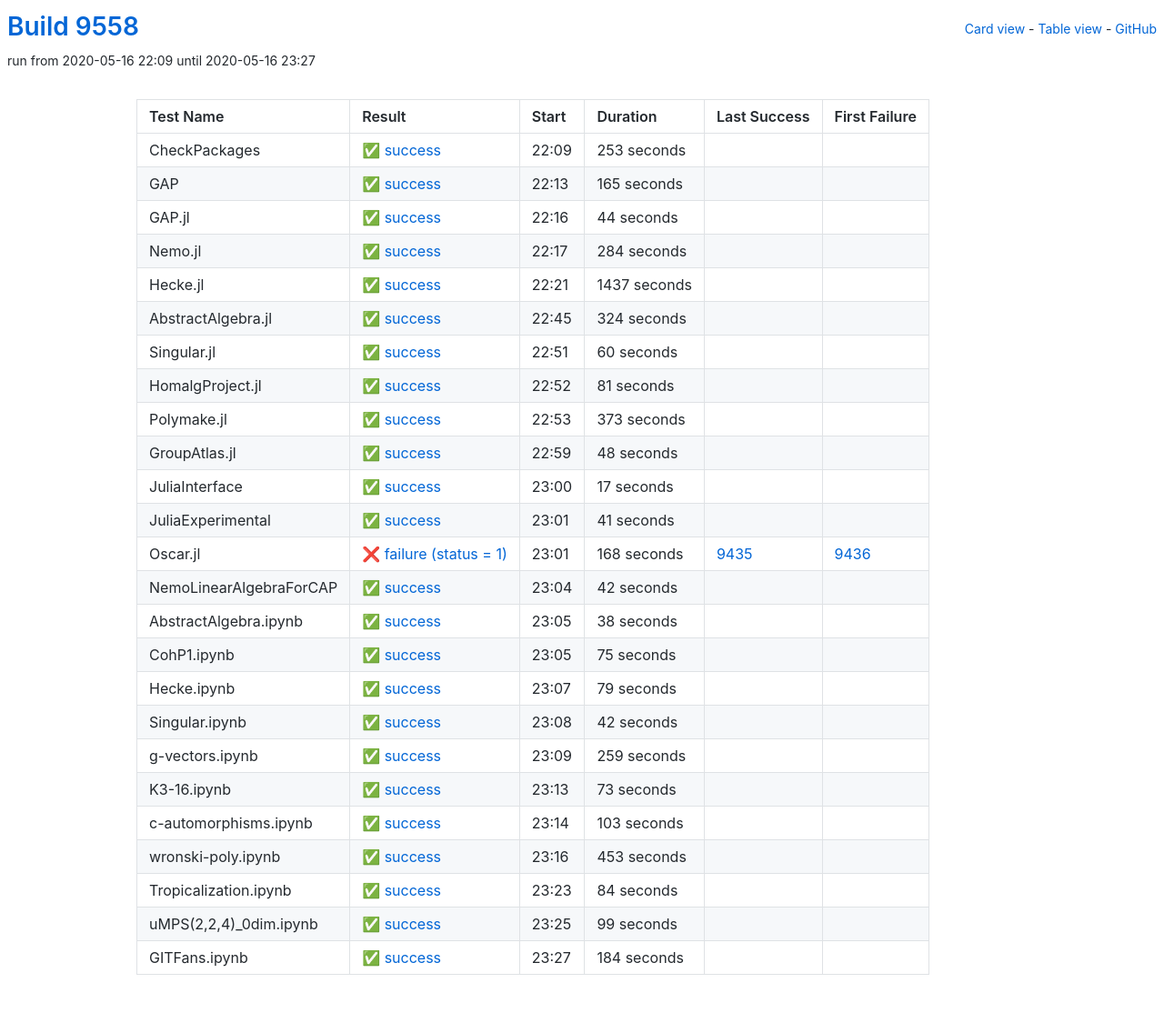
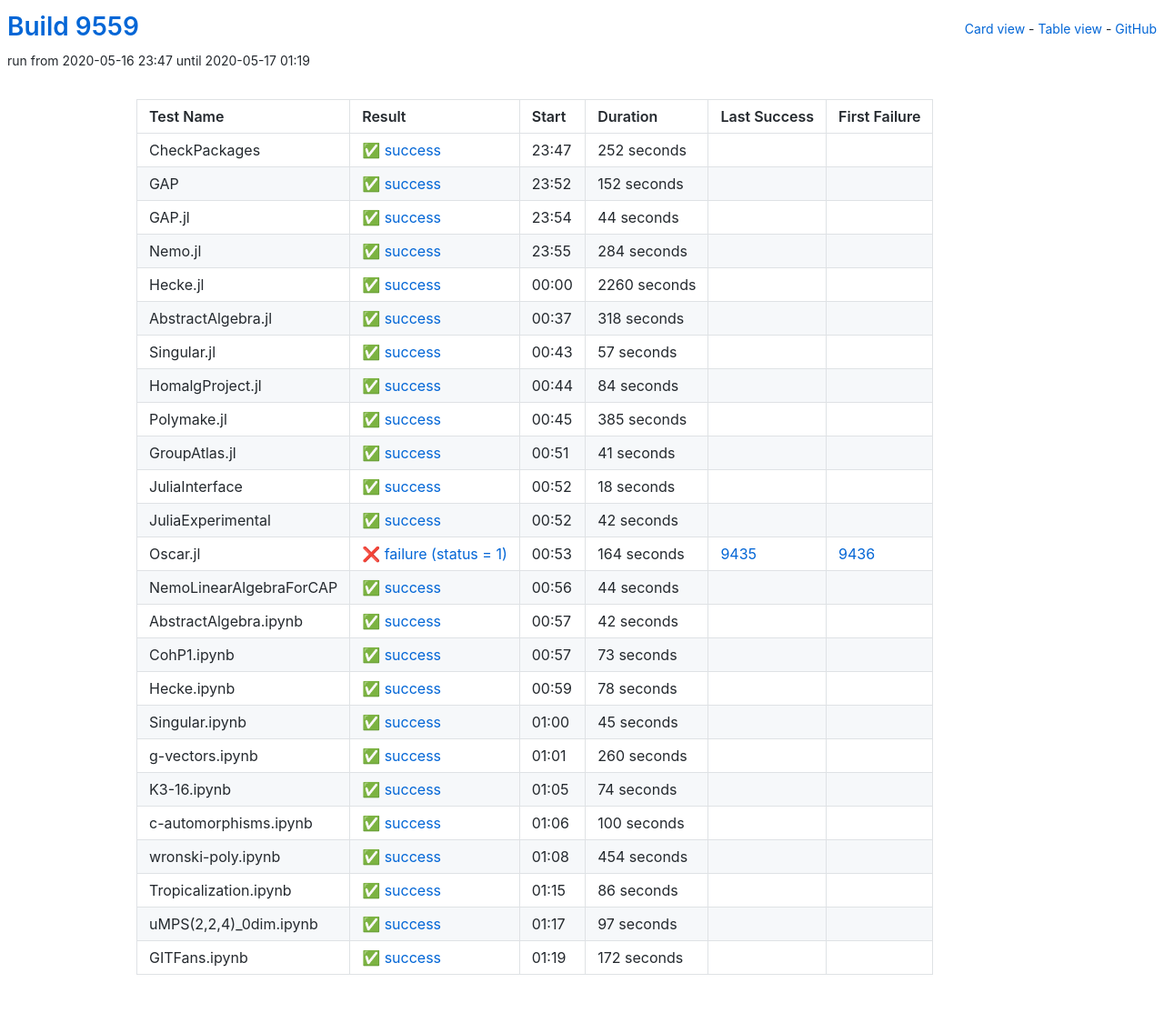
Before and after one commit to oscar-system/oscar-ci-status, a Jekyll site: the page built from table.html, in a window 1280 px wide. Shown: the whole page at 91% size. Built offline with Jekyll 4.4.1, drawn with Linux system fonts in a browser that asks for light colours.

Commit message:
Build 9559

```diff
--- a/_data/ci.yml
+++ b/_data/ci.yml
@@ -1,29 +1,29 @@
-build: 9558
-build_url: https://oscarci.mathematik.uni-kl.de/job/oscar/9558/
+build: 9559
+build_url: https://oscarci.mathematik.uni-kl.de/job/oscar/9559/
 job: oscar
 tests:
-- duration: 253
+- duration: 252
   exitcode: 0
   first_failure: false
   first_failure_url: null
   id: checkpackages
   last_success: false
   last_success_url: null
-  log: https://oscarci.mathematik.uni-kl.de/job/oscar/9558/artifact/logs/build-9558/CheckPackages.log
+  log: https://oscarci.mathematik.uni-kl.de/job/oscar/9559/artifact/logs/build-9559/CheckPackages.log
   name: CheckPackages
-  start: 2020-05-16 22:09
+  start: 2020-05-16 23:47
   status: success
   success: true
-- duration: 165
+- duration: 152
   exitcode: 0
   first_failure: false
   first_failure_url: null
   id: gap
   last_success: false
   last_success_url: null
-  log: https://oscarci.mathematik.uni-kl.de/job/oscar/9558/artifact/logs/build-9558/GAP.log
+  log: https://oscarci.mathematik.uni-kl.de/job/oscar/9559/artifact/logs/build-9559/GAP.log
   name: GAP
-  start: 2020-05-16 22:13
+  start: 2020-05-16 23:52
   status: success
   success: true
 - duration: 44
@@ -33,9 +33,9 @@ tests:
   id: gap-jl
   last_success: false
   last_success_url: null
-  log: https://oscarci.mathematik.uni-kl.de/job/oscar/9558/artifact/logs/build-9558/GAP.jl.log
+  log: https://oscarci.mathematik.uni-kl.de/job/oscar/9559/artifact/logs/build-9559/GAP.jl.log
   name: GAP.jl
-  start: 2020-05-16 22:16
+  start: 2020-05-16 23:54
   status: success
   success: true
 - duration: 284
@@ -45,260 +45,260 @@ tests:
   id: nemo-jl
   last_success: false
   last_success_url: null
-  log: https://oscarci.mathematik.uni-kl.de/job/oscar/9558/artifact/logs/build-9558/Nemo.jl.log
+  log: https://oscarci.mathematik.uni-kl.de/job/oscar/9559/artifact/logs/build-9559/Nemo.jl.log
   name: Nemo.jl
-  start: 2020-05-16 22:17
+  start: 2020-05-16 23:55
   status: success
   success: true
-- duration: 1437
+- duration: 2260
   exitcode: 0
   first_failure: false
   first_failure_url: null
   id: hecke-jl
   last_success: false
   last_success_url: null
-  log: https://oscarci.mathematik.uni-kl.de/job/oscar/9558/artifact/logs/build-9558/Hecke.jl.log
+  log: https://oscarci.mathematik.uni-kl.de/job/oscar/9559/artifact/logs/build-9559/Hecke.jl.log
   name: Hecke.jl
-  start: 2020-05-16 22:21
+  start: 2020-05-17 00:00
   status: success
   success: true
-- duration: 324
+- duration: 318
   exitcode: 0
   first_failure: false
   first_failure_url: null
   id: abstractalgebra-jl
   last_success: false
   last_success_url: null
-  log: https://oscarci.mathematik.uni-kl.de/job/oscar/9558/artifact/logs/build-9558/AbstractAlgebra.jl.log
+  log: https://oscarci.mathematik.uni-kl.de/job/oscar/9559/artifact/logs/build-9559/AbstractAlgebra.jl.log
   name: AbstractAlgebra.jl
-  start: 2020-05-16 22:45
+  start: 2020-05-17 00:37
   status: success
   success: true
-- duration: 60
+- duration: 57
   exitcode: 0
   first_failure: false
   first_failure_url: null
   id: singular-jl
   last_success: false
   last_success_url: null
-  log: https://oscarci.mathematik.uni-kl.de/job/oscar/9558/artifact/logs/build-9558/Singular.jl.log
+  log: https://oscarci.mathematik.uni-kl.de/job/oscar/9559/artifact/logs/build-9559/Singular.jl.log
   name: Singular.jl
-  start: 2020-05-16 22:51
+  start: 2020-05-17 00:43
   status: success
   success: true
-- duration: 81
+- duration: 84
   exitcode: 0
   first_failure: false
   first_failure_url: null
   id: homalgproject-jl
   last_success: false
   last_success_url: null
-  log: https://oscarci.mathematik.uni-kl.de/job/oscar/9558/artifact/logs/build-9558/HomalgProject.jl.log
+  log: https://oscarci.mathematik.uni-kl.de/job/oscar/9559/artifact/logs/build-9559/HomalgProject.jl.log
   name: HomalgProject.jl
-  start: 2020-05-16 22:52
+  start: 2020-05-17 00:44
   status: success
   success: true
-- duration: 373
+- duration: 385
   exitcode: 0
   first_failure: false
   first_failure_url: null
   id: polymake-jl
   last_success: false
   last_success_url: null
-  log: https://oscarci.mathematik.uni-kl.de/job/oscar/9558/artifact/logs/build-9558/Polymake.jl.log
+  log: https://oscarci.mathematik.uni-kl.de/job/oscar/9559/artifact/logs/build-9559/Polymake.jl.log
   name: Polymake.jl
-  start: 2020-05-16 22:53
+  start: 2020-05-17 00:45
   status: success
   success: true
-- duration: 48
+- duration: 41
   exitcode: 0
   first_failure: false
   first_failure_url: null
   id: groupatlas-jl
   last_success: false
   last_success_url: null
-  log: https://oscarci.mathematik.uni-kl.de/job/oscar/9558/artifact/logs/build-9558/GroupAtlas.jl.log
+  log: https://oscarci.mathematik.uni-kl.de/job/oscar/9559/artifact/logs/build-9559/GroupAtlas.jl.log
   name: GroupAtlas.jl
-  start: 2020-05-16 22:59
+  start: 2020-05-17 00:51
   status: success
   success: true
-- duration: 17
+- duration: 18
   exitcode: 0
   first_failure: false
   first_failure_url: null
   id: juliainterface
   last_success: false
   last_success_url: null
-  log: https://oscarci.mathematik.uni-kl.de/job/oscar/9558/artifact/logs/build-9558/JuliaInterface.log
+  log: https://oscarci.mathematik.uni-kl.de/job/oscar/9559/artifact/logs/build-9559/JuliaInterface.log
   name: JuliaInterface
-  start: 2020-05-16 23:00
+  start: 2020-05-17 00:52
   status: success
   success: true
-- duration: 41
+- duration: 42
   exitcode: 0
   first_failure: false
   first_failure_url: null
   id: juliaexperimental
   last_success: false
   last_success_url: null
-  log: https://oscarci.mathematik.uni-kl.de/job/oscar/9558/artifact/logs/build-9558/JuliaExperimental.log
+  log: https://oscarci.mathematik.uni-kl.de/job/oscar/9559/artifact/logs/build-9559/JuliaExperimental.log
   name: JuliaExperimental
-  start: 2020-05-16 23:01
+  start: 2020-05-17 00:52
   status: success
   success: true
-- duration: 168
+- duration: 164
   exitcode: 1
   first_failure: 9436
   first_failure_url: https://oscarci.mathematik.uni-kl.de/job/oscar/9436/
   id: oscar-jl
   last_success: 9435
   last_success_url: https://oscarci.mathematik.uni-kl.de/job/oscar/9435/
-  log: https://oscarci.mathematik.uni-kl.de/job/oscar/9558/artifact/logs/build-9558/Oscar.jl.log
+  log: https://oscarci.mathematik.uni-kl.de/job/oscar/9559/artifact/logs/build-9559/Oscar.jl.log
   name: Oscar.jl
-  start: 2020-05-16 23:01
+  start: 2020-05-17 00:53
   status: failure
   success: false
-- duration: 42
+- duration: 44
   exitcode: 0
   first_failure: false
   first_failure_url: null
   id: nemolinearalgebraforcap
   last_success: false
   last_success_url: null
-  log: https://oscarci.mathematik.uni-kl.de/job/oscar/9558/artifact/logs/build-9558/NemoLinearAlgebraForCAP.log
+  log: https://oscarci.mathematik.uni-kl.de/job/oscar/9559/artifact/logs/build-9559/NemoLinearAlgebraForCAP.log
   name: NemoLinearAlgebraForCAP
-  start: 2020-05-16 23:04
+  start: 2020-05-17 00:56
   status: success
   success: true
-- duration: 38
+- duration: 42
   exitcode: 0
   first_failure: false
   first_failure_url: null
   id: abstractalgebra-ipynb
   last_success: false
   last_success_url: null
-  log: https://oscarci.mathematik.uni-kl.de/job/oscar/9558/artifact/logs/build-9558/AbstractAlgebra.ipynb.log
+  log: https://oscarci.mathematik.uni-kl.de/job/oscar/9559/artifact/logs/build-9559/AbstractAlgebra.ipynb.log
   name: AbstractAlgebra.ipynb
-  start: 2020-05-16 23:05
+  start: 2020-05-17 00:57
   status: success
   success: true
-- duration: 75
+- duration: 73
   exitcode: 0
   first_failure: false
   first_failure_url: null
   id: cohp1-ipynb
   last_success: false
   last_success_url: null
-  log: https://oscarci.mathematik.uni-kl.de/job/oscar/9558/artifact/logs/build-9558/CohP1.ipynb.log
+  log: https://oscarci.mathematik.uni-kl.de/job/oscar/9559/artifact/logs/build-9559/CohP1.ipynb.log
   name: CohP1.ipynb
-  start: 2020-05-16 23:05
+  start: 2020-05-17 00:57
   status: success
   success: true
-- duration: 79
+- duration: 78
   exitcode: 0
   first_failure: false
   first_failure_url: null
   id: hecke-ipynb
   last_success: false
   last_success_url: null
-  log: https://oscarci.mathematik.uni-kl.de/job/oscar/9558/artifact/logs/build-9558/Hecke.ipynb.log
+  log: https://oscarci.mathematik.uni-kl.de/job/oscar/9559/artifact/logs/build-9559/Hecke.ipynb.log
   name: Hecke.ipynb
-  start: 2020-05-16 23:07
+  start: 2020-05-17 00:59
   status: success
   success: true
-- duration: 42
+- duration: 45
   exitcode: 0
   first_failure: false
   first_failure_url: null
   id: singular-ipynb
   last_success: false
   last_success_url: null
-  log: https://oscarci.mathematik.uni-kl.de/job/oscar/9558/artifact/logs/build-9558/Singular.ipynb.log
+  log: https://oscarci.mathematik.uni-kl.de/job/oscar/9559/artifact/logs/build-9559/Singular.ipynb.log
   name: Singular.ipynb
-  start: 2020-05-16 23:08
+  start: 2020-05-17 01:00
   status: success
   success: true
-- duration: 259
+- duration: 260
   exitcode: 0
   first_failure: false
   first_failure_url: null
   id: g-vectors-ipynb
   last_success: false
   last_success_url: null
-  log: https://oscarci.mathematik.uni-kl.de/job/oscar/9558/artifact/logs/build-9558/g-vectors.ipynb.log
+  log: https://oscarci.mathematik.uni-kl.de/job/oscar/9559/artifact/logs/build-9559/g-vectors.ipynb.log
   name: g-vectors.ipynb
-  start: 2020-05-16 23:09
+  start: 2020-05-17 01:01
   status: success
   success: true
-- duration: 73
+- duration: 74
   exitcode: 0
   first_failure: false
   first_failure_url: null
   id: k3-16-ipynb
   last_success: false
   last_success_url: null
-  log: https://oscarci.mathematik.uni-kl.de/job/oscar/9558/artifact/logs/build-9558/K3-16.ipynb.log
+  log: https://oscarci.mathematik.uni-kl.de/job/oscar/9559/artifact/logs/build-9559/K3-16.ipynb.log
   name: K3-16.ipynb
-  start: 2020-05-16 23:13
+  start: 2020-05-17 01:05
   status: success
   success: true
-- duration: 103
+- duration: 100
   exitcode: 0
   first_failure: false
   first_failure_url: null
   id: c-automorphisms-ipynb
   last_success: false
   last_success_url: null
-  log: https://oscarci.mathematik.uni-kl.de/job/oscar/9558/artifact/logs/build-9558/c-automorphisms.ipynb.log
+  log: https://oscarci.mathematik.uni-kl.de/job/oscar/9559/artifact/logs/build-9559/c-automorphisms.ipynb.log
   name: c-automorphisms.ipynb
-  start: 2020-05-16 23:14
+  start: 2020-05-17 01:06
   status: success
   success: true
-- duration: 453
+- duration: 454
   exitcode: 0
   first_failure: false
   first_failure_url: null
   id: wronski-poly-ipynb
   last_success: false
   last_success_url: null
-  log: https://oscarci.mathematik.uni-kl.de/job/oscar/9558/artifact/logs/build-9558/wronski-poly.ipynb.log
+  log: https://oscarci.mathematik.uni-kl.de/job/oscar/9559/artifact/logs/build-9559/wronski-poly.ipynb.log
   name: wronski-poly.ipynb
-  start: 2020-05-16 23:16
+  start: 2020-05-17 01:08
   status: success
   success: true
-- duration: 84
+- duration: 86
   exitcode: 0
   first_failure: false
   first_failure_url: null
   id: tropicalization-ipynb
   last_success: false
   last_success_url: null
-  log: https://oscarci.mathematik.uni-kl.de/job/oscar/9558/artifact/logs/build-9558/Tropicalization.ipynb.log
+  log: https://oscarci.mathematik.uni-kl.de/job/oscar/9559/artifact/logs/build-9559/Tropicalization.ipynb.log
   name: Tropicalization.ipynb
-  start: 2020-05-16 23:23
+  start: 2020-05-17 01:15
   status: success
   success: true
-- duration: 99
+- duration: 97
   exitcode: 0
   first_failure: false
   first_failure_url: null
   id: umps-2-2-4-0dim-ipynb
   last_success: false
   last_success_url: null
-  log: https://oscarci.mathematik.uni-kl.de/job/oscar/9558/artifact/logs/build-9558/uMPS-2-2-4-_0dim.ipynb.log
+  log: https://oscarci.mathematik.uni-kl.de/job/oscar/9559/artifact/logs/build-9559/uMPS-2-2-4-_0dim.ipynb.log
   name: uMPS(2,2,4)_0dim.ipynb
-  start: 2020-05-16 23:25
+  start: 2020-05-17 01:17
   status: success
   success: true
-- duration: 184
+- duration: 172
   exitcode: 0
   first_failure: false
   first_failure_url: null
   id: gitfans-ipynb
   last_success: false
   last_success_url: null
-  log: https://oscarci.mathematik.uni-kl.de/job/oscar/9558/artifact/logs/build-9558/GITFans.ipynb.log
+  log: https://oscarci.mathematik.uni-kl.de/job/oscar/9559/artifact/logs/build-9559/GITFans.ipynb.log
   name: GITFans.ipynb
-  start: 2020-05-16 23:27
+  start: 2020-05-17 01:19
   status: success
   success: true
```
Also changed, not shown: README.md.
